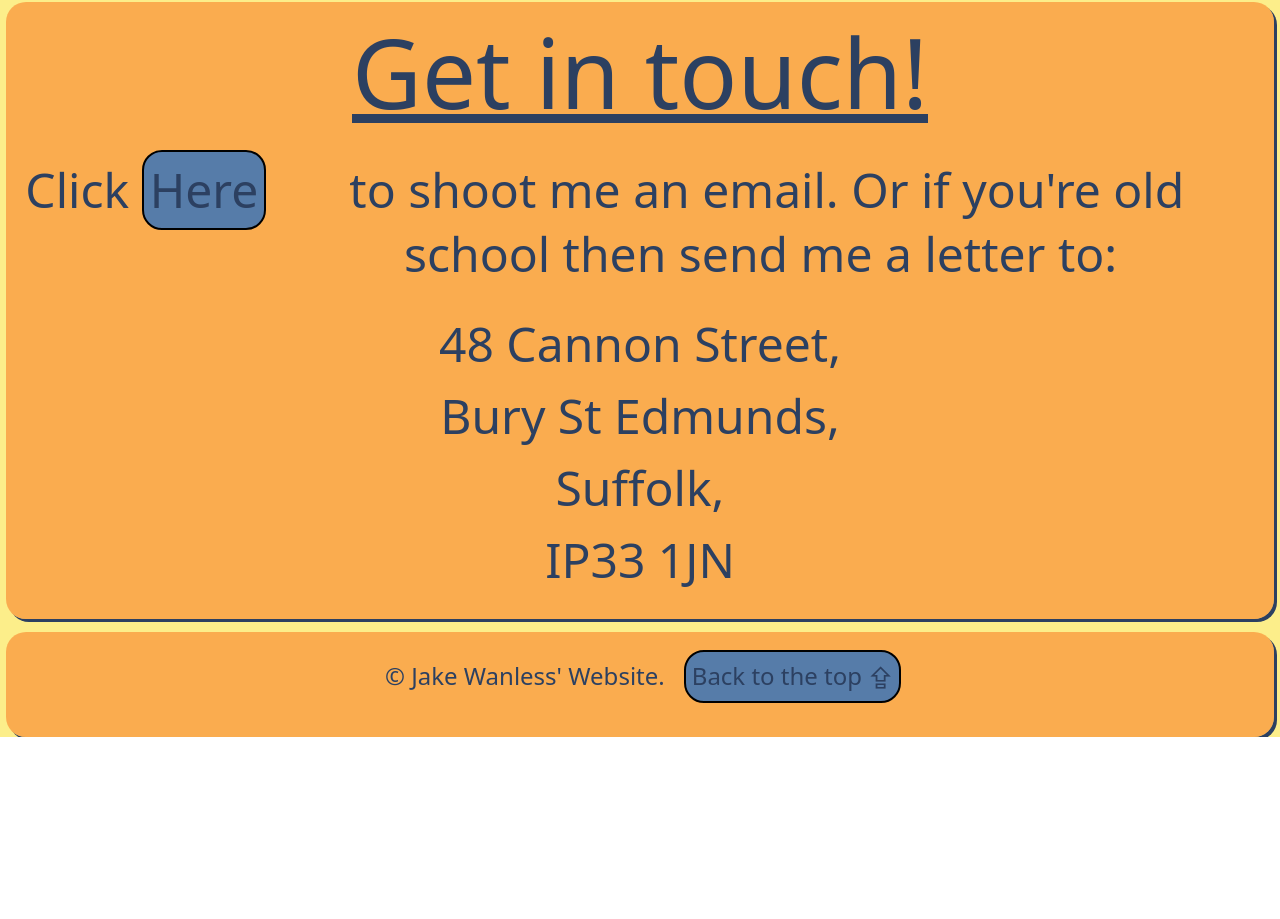
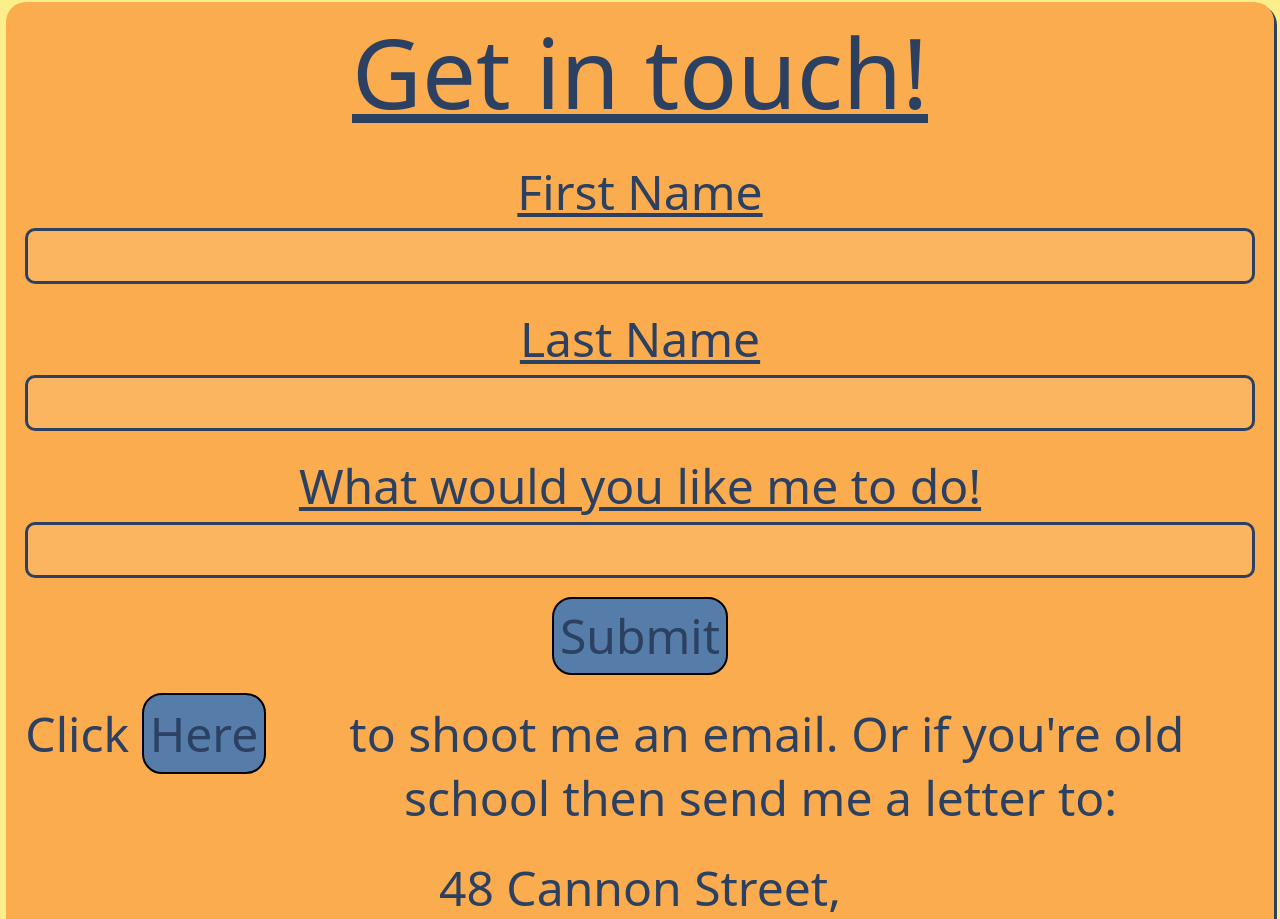
Before and after one commit to TastyKahunaBurger/Practise-html-css, a plain HTML site: page index.html in a window 1280 px wide. Shown: the part 1881-2800 px from the top of the page. Before the commit the page ends 2618 px from the top, so only its background shows below. Drawn offline with nearby package versions, Linux system fonts and the light colour scheme.

Commit message:
contact form
added contact form along with the styles that go with it. Once I had learned how to implement php then I will add a php file to the action attribute

```diff
--- a/index.html
+++ b/index.html
@@ -87,6 +87,23 @@
       <aside id="contact">
         <div class="contact-content">
           <h2 class="contact-header">Get in touch!</h2>
+          <form action="mailto::jakewanless@gmail.com">
+            <div class="first-name">
+              <label for="firstname">First Name</label><br>
+              <input type="text" id="firstname" name="firstname"><br>
+            </div>
+            <div class="last-name">
+              <label for="lastname">Last Name</label><br>
+              <input type="text" id="lastname" name="lastname"><br>
+            </div>
+            <div class="notes">
+              <label for="notes">What would you like me to do!</label><br>
+              <input type="text" id="notes" name="notes" maxlength="500"><br>
+            </div>
+            <div class="submit">
+              <input type="submit" value="Submit">
+            </div>
+          </form>
           <p class="contact-paragraph">Click&nbsp;<a href="mailto:jakewanless@gmail.com">Here</a>&nbsp;to shoot me an email. Or if you're old school then send me a letter to:</p>
           <address>48 Cannon Street,<br> Bury St Edmunds,<br> Suffolk,<br> IP33 1JN</address>
         </div>
--- a/style.css
+++ b/style.css
@@ -69,9 +69,12 @@ nav a {
     margin: 0.5%;
     border: none;
     background-color: rgb(245, 174, 88);
+    color: rgb(44, 64, 97);
+    text-decoration: none;
 }
 nav a:hover {
     text-decoration: underline;
+    transition: 0.5s;
 }
 
 
@@ -248,6 +251,36 @@ address {
     font-size: 6rem;
     color: rgb(44, 64, 97);
 }
+form {
+    text-align: center;
+}
+label {
+    color: rgb(44, 64, 97);
+    font-size: 3rem;
+    text-decoration: underline;
+    font-weight: 500;
+}
+.first-name input, .last-name input, .notes input {
+    width: 100%;
+    background-color: rgba(255, 255, 255, 0.1);
+    border: 3px solid rgb(44, 64, 97);
+    color: rgb(44, 64, 97);
+    font-size: 2rem;
+    border-radius: 10px;
+}
+.submit input {
+    background-color: rgb(86, 124, 169);
+    color: rgb(44, 64, 97);
+    border: 2px solid black;
+    border-radius: 20px;
+    font-size: 3rem;
+}
+.submit input:hover {
+    color: rgb(245, 174, 88);
+    transition:  0.5s;
+    text-decoration: underline;
+    box-shadow: 2px 3px rgb(44, 64, 97);
+}
 .contact-paragraph {
     align-items: baseline;
     font-size: 3rem;
```
